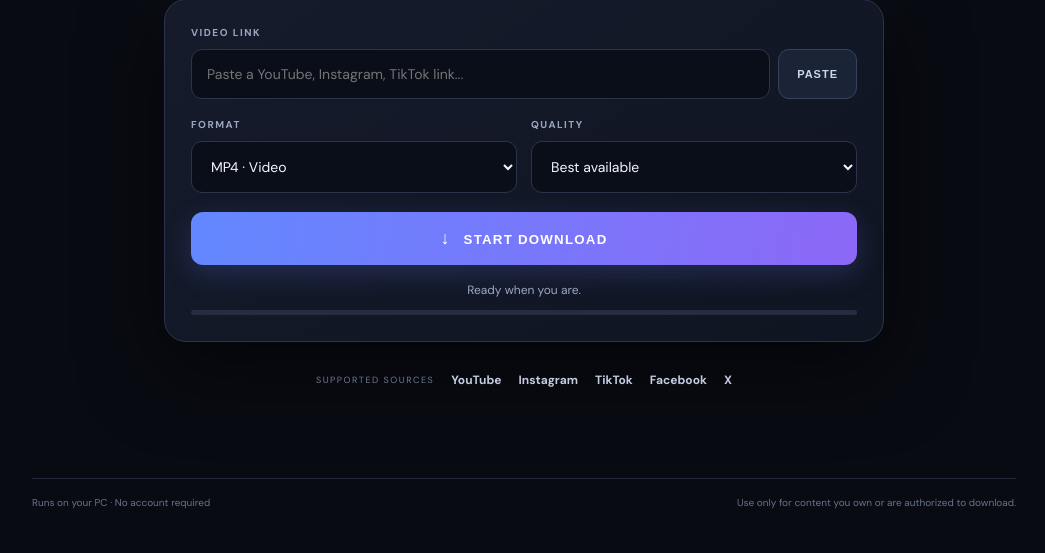
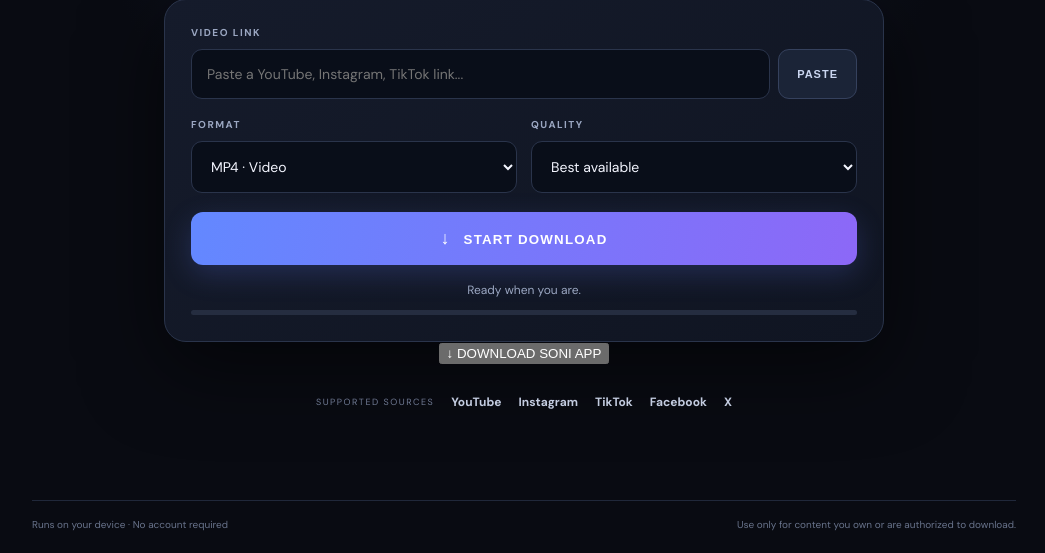
Before and after one commit to bigguy6543224311/viddownloader, a Flask app: page / in a window 1280 px wide. Shown: the part 457-1010 px from the top of the page, without its empty margins (116-1161 px from the left). Before the commit the page ends 966 px from the top, so only its background shows below. Run offline with Flask 3, Linux system fonts and the light colour scheme.

Commit message:
Add SONI install app controls

```diff
--- a/templates/index.html
+++ b/templates/index.html
@@ -3,8 +3,13 @@
 <head>
   <meta charset="utf-8">
   <meta name="viewport" content="width=device-width, initial-scale=1">
+  <meta name="theme-color" content="#090b12">
+  <meta name="description" content="SONI Downloader — save videos you are authorized to keep.">
+  <link rel="manifest" href="/static/manifest.webmanifest">
+  <link rel="icon" href="/static/soni-icon.svg" type="image/svg+xml">
+  <link rel="apple-touch-icon" href="/static/soni-icon.svg">
   <title>Soni Downloader</title>
-  <link rel="stylesheet" href="/static/style.css?v=7f57eb0">
+  <link rel="stylesheet" href="/static/style.css?v=pwa1">
 </head>
 <body>
   <main class="shell">
@@ -54,6 +59,11 @@
         <a id="saveLink" class="save-link" hidden>↓ DOWNLOAD</a>
       </div>
 
+      <div class="install-area">
+        <button id="installAppBtn" class="install-app-btn" type="button">↓ DOWNLOAD SONI APP</button>
+        <p id="installHelp" class="install-help" hidden aria-live="polite"></p>
+      </div>
+
       <div class="platforms">
         <span>SUPPORTED SOURCES</span>
         <b>YouTube</b><b>Instagram</b><b>TikTok</b><b>Facebook</b><b>X</b>
@@ -61,10 +71,10 @@
     </section>
 
     <footer>
-      <span>Runs on your PC · No account required</span>
+      <span>Runs on your device · No account required</span>
       <span>Use only for content you own or are authorized to download.</span>
     </footer>
   </main>
-  <script src="/static/app.js?v=7f57eb0"></script>
+  <script src="/static/app.js?v=pwa1"></script>
 </body>
 </html>
```
